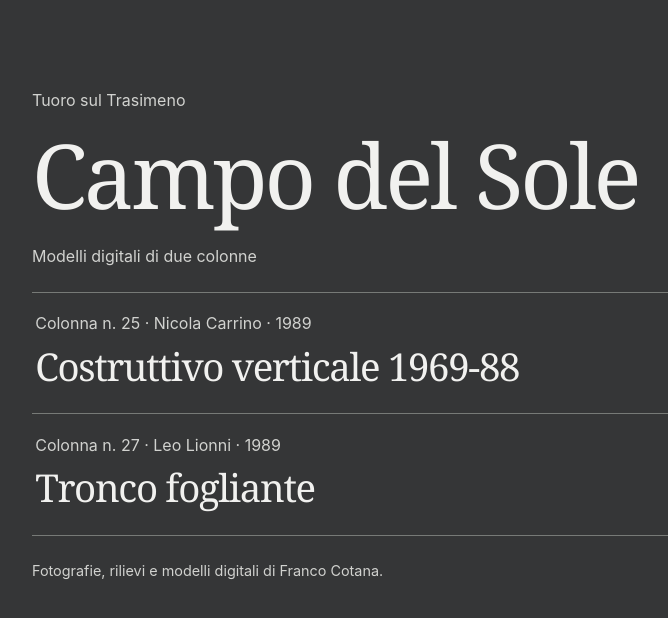
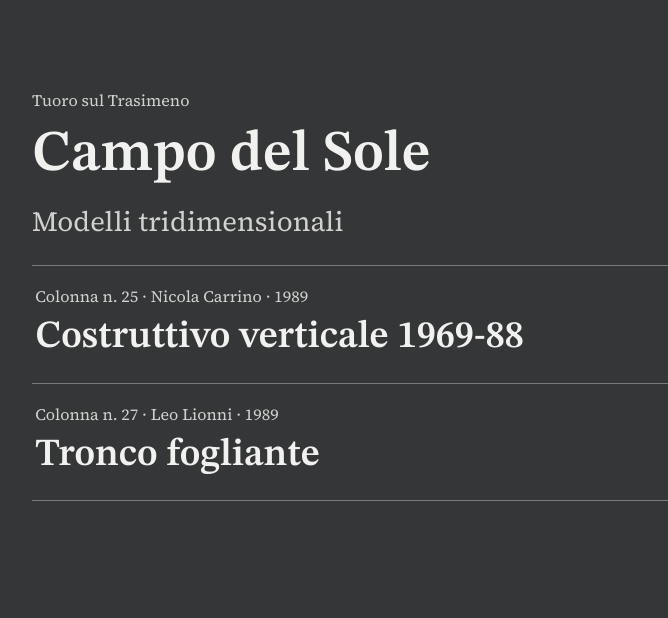
Before and after one commit to cotof/campo-del-sole, a plain HTML site: page index.html in a window 1280 px wide. Shown: the whole page, without its empty margins (240-908 px from the left). Drawn offline with Linux system fonts and the light colour scheme.

Commit message:
Aggiorna tipografia, menu e attribuzione

```diff
--- a/index.html
+++ b/index.html
@@ -6,20 +6,20 @@
   <meta name="theme-color" content="#353637">
   <meta name="robots" content="noindex">
   <meta name="description" content="Modelli digitali interattivi delle colonne di Nicola Carrino e Leo Lionni per la StoryMap dedicata alla valorizzazione del Campo del Sole a Tuoro sul Trasimeno.">
-  <title>Campo del Sole · Modelli digitali di due colonne</title>
+  <title>Campo del Sole · Modelli tridimensionali</title>
   <link rel="icon" href="data:,">
-  <link rel="stylesheet" href="indice.css">
+  <link rel="stylesheet" href="./tipografia.css">
+  <link rel="stylesheet" href="indice.css?v=2">
 </head>
 <body>
   <main>
     <p>Tuoro sul Trasimeno</p>
     <h1>Campo del Sole</h1>
-    <p class="presentazione">Modelli digitali di due colonne</p>
-    <nav aria-label="Modelli digitali delle colonne">
+    <p class="presentazione">Modelli tridimensionali</p>
+    <nav aria-label="Modelli tridimensionali">
       <a href="./25-carrino.html"><span>Colonna n. 25 · Nicola Carrino · 1989</span><strong>Costruttivo verticale 1969-88</strong></a>
       <a href="./27-lionni.html"><span>Colonna n. 27 · Leo Lionni · 1989</span><strong>Tronco fogliante</strong></a>
     </nav>
-    <p class="crediti">Fotografie, rilievi e modelli digitali di Franco Cotana.</p>
   </main>
 </body>
 </html>
--- a/indice.css
+++ b/indice.css
@@ -1,13 +1,12 @@
-:root { color-scheme: dark; color: #f1f1ef; background: #353637; font-family: Inter, 'Segoe UI', Arial, sans-serif; }
+:root { color-scheme: dark; color: #f1f1ef; background: #353637; font-family: var(--font-testo); }
 * { box-sizing: border-box; }
 body { margin: 0; }
 main { max-width: 54rem; margin: 0 auto; padding: clamp(3rem, 11vh, 7rem) clamp(1.25rem, 5vw, 4rem); }
 p, a span { font-size: 1rem; line-height: 1.5; color: #d1d2cf; }
-h1, a strong { font-family: Baskervville, 'Iowan Old Style', Georgia, serif; font-weight: 400; letter-spacing: -.035em; }
-h1 { margin: .15em 0 .22em; font-size: clamp(3rem, 7vw, 5.75rem); line-height: 1.1; }
+h1, a strong { font-family: var(--font-titoli); font-weight: 600; }
+h1 { margin: .15em 0 .22em; font-size: clamp(2.3rem, 2rem + 2vw, 3.6rem); line-height: 1.2; }
 p { margin: 0; }
-.presentazione { margin-bottom: 1.5rem; }
-.crediti { margin-top: 1.5rem; font-size: .9rem; }
+.presentazione { margin-bottom: 1.5rem; font-size: clamp(1.2rem, .96rem + 1vw, 1.725rem); line-height: 1.4; }
 nav { border-top: 1px solid #777a77; }
 a { display: block; padding: 1.15rem .2rem 1.35rem; color: inherit; text-decoration: none; border-bottom: 1px solid #777a77; }
 a strong { display: block; margin-top: .12em; font-size: clamp(1.65rem, 3vw, 2.5rem); }
--- a/schermo.css
+++ b/schermo.css
@@ -1,17 +1,17 @@
-:root{color-scheme:dark;font-family:Inter,"Segoe UI",Arial,sans-serif;color:#f1f1ef;background:#353637}
+:root{color-scheme:dark;font-family:var(--font-testo);color:#f1f1ef;background:#353637}
 *{box-sizing:border-box}
 html,body,main{margin:0;width:100%;height:100%;overflow:hidden}
 main{position:relative;height:100dvh;isolation:isolate;background:radial-gradient(ellipse at 50% 43%,#454647 0%,#3a3b3d 51%,#303133 100%)}
 canvas{position:absolute;inset:0;width:100%;height:100%;display:block;touch-action:none;cursor:grab;outline:0}
 canvas.grab{cursor:grabbing}canvas:focus-visible:not(.puntatore){outline:2px solid #e9e9e4;outline-offset:-5px}
 header{pointer-events:none;position:absolute;top:max(29px,env(safe-area-inset-top));left:max(34px,env(safe-area-inset-left));max-width:60%}
-h1{font-family:Baskervville,"Iowan Old Style",Georgia,serif;font-weight:400;line-height:1.09;font-size:clamp(1.9rem,3.2vw,3.1rem);letter-spacing:-.038em;margin:0}
+h1{font-family:var(--font-titoli);font-weight:600;line-height:1.15;font-size:clamp(1.9rem,3.2vw,3.1rem);margin:0}
 header p{margin:9px 0 0;font-size:clamp(.85rem,1.1vw,1rem);color:#d4d5d3;line-height:1.45}
 header .autore{margin-top:7px;color:#edeeeb}
 header .luogo{margin-top:6px;font-size:.84rem;color:#c2c5c3;line-height:1.4}
 .riprova{padding:6px 12px}
 .dettaglio header{padding:8px 12px 9px;background:rgba(45,46,48,.9);border-radius:6px}
-.dettaglio h1{font-size:1.18rem;letter-spacing:-.015em}
+.dettaglio h1{font-size:1.18rem}
 .dettaglio header .autore{font-size:.8rem;margin-top:3px}
 .dettaglio header .luogo,.dettaglio #guida{visibility:hidden}
 .dettaglio header .luogo{position:absolute}
--- /dev/null
+++ b/tipografia.css
@@ -0,0 +1,20 @@
+@font-face {
+  font-family: "STIX Two Text";
+  src: url("./stix-two-text-latin-wght-normal.woff2") format("woff2");
+  font-style: normal;
+  font-weight: 400 700;
+  font-display: swap;
+}
+
+@font-face {
+  font-family: "Source Serif 4";
+  src: url("./source-serif-4-latin-wght-normal.woff2") format("woff2");
+  font-style: normal;
+  font-weight: 200 900;
+  font-display: swap;
+}
+
+:root {
+  --font-titoli: "STIX Two Text", Georgia, serif;
+  --font-testo: "Source Serif 4", Georgia, serif;
+}
```
Also changed, not shown: 25-carrino.html (+2 -1 lines), 27-lionni.html (+2 -1 lines), FONT-LICENSES.txt (added), source-serif-4-latin-wght-normal.woff2 (added), stix-two-text-latin-wght-normal.woff2 (added), 3 other files.
